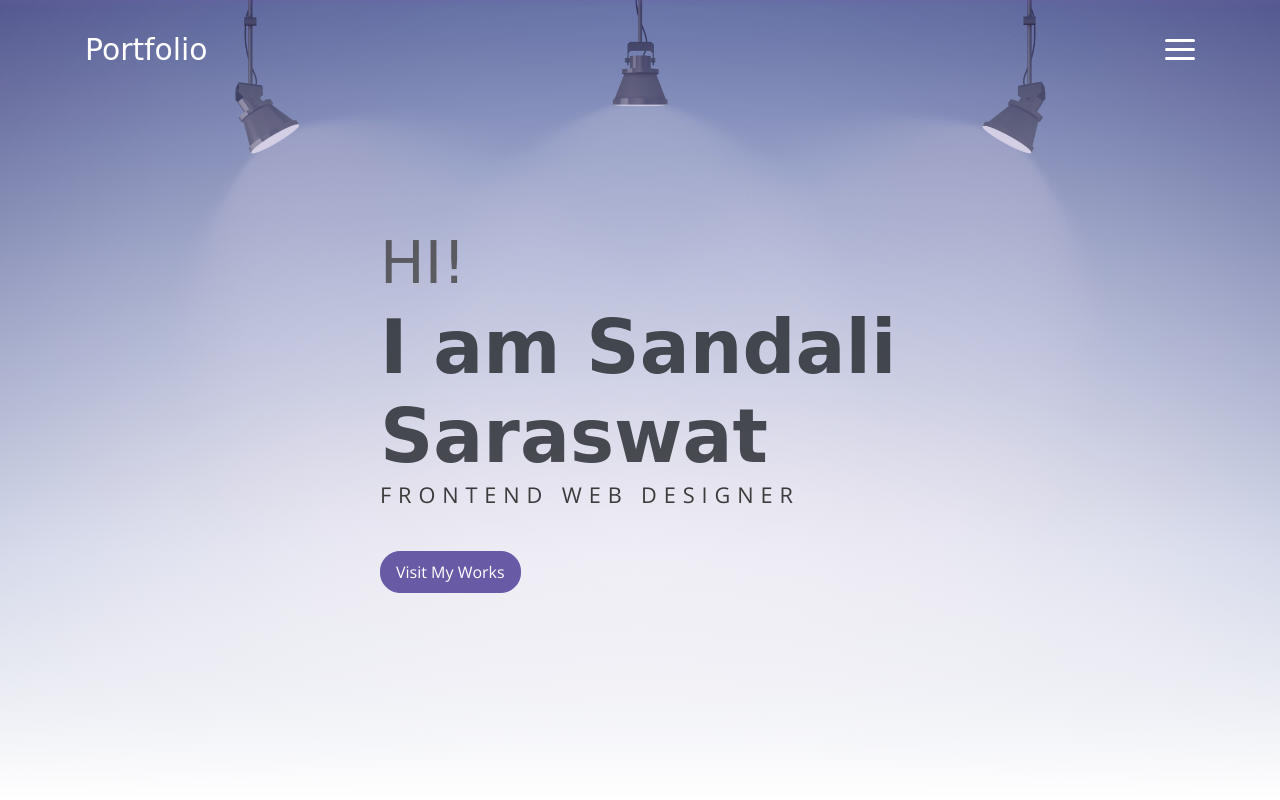
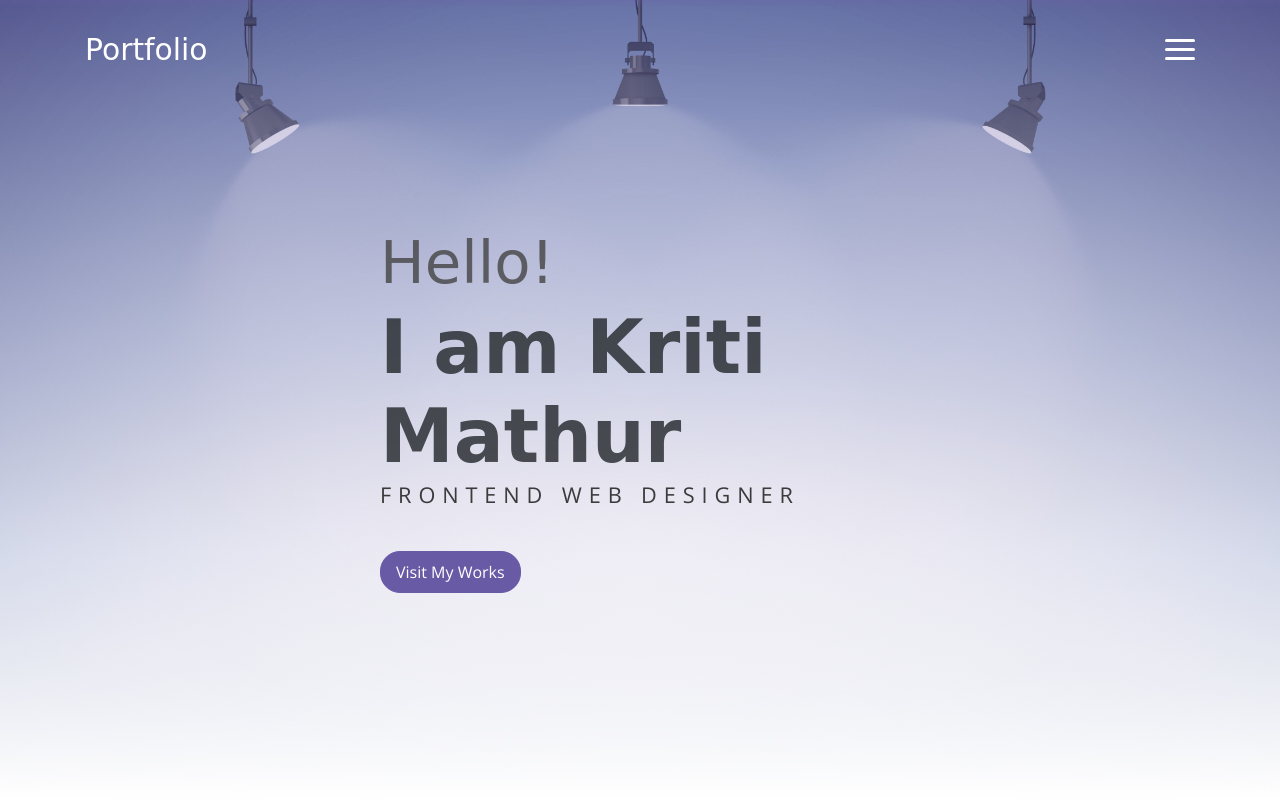
Before and after one commit to Sandalisaraswat/kriti-bca, a plain HTML site: page index.html in a window 1280 px wide. Shown: the top 800 px of the page. Drawn offline with nearby package versions, Linux system fonts and the light colour scheme; a web font is replaced by a local one.

Commit message:
Update index.html

```diff
--- a/index.html
+++ b/index.html
@@ -44,8 +44,8 @@
         <div class="overlay"></div>
         <div class="header-content container">
             <h1 class="header-title">
-                <span class="up">HI!</span>
-                <span class="down">I am Sandali Saraswat</span>
+                <span class="up">Hello!</span>
+                <span class="down">I am Kriti Mathur</span>
             </h1>
             <p class="header-subtitle">FRONTEND WEB DESIGNER</p>
 
```
